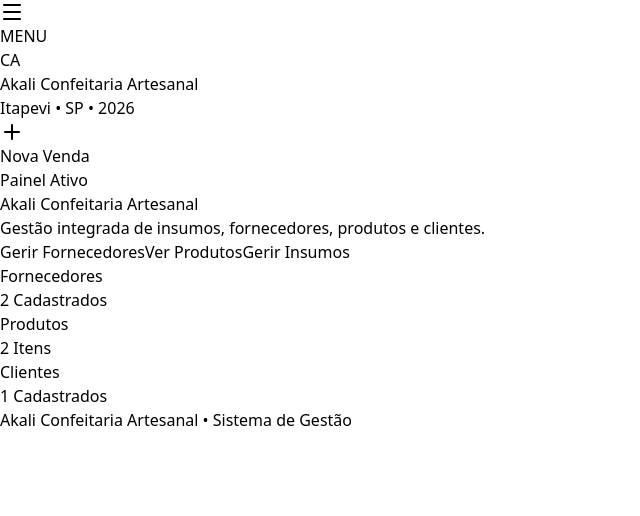
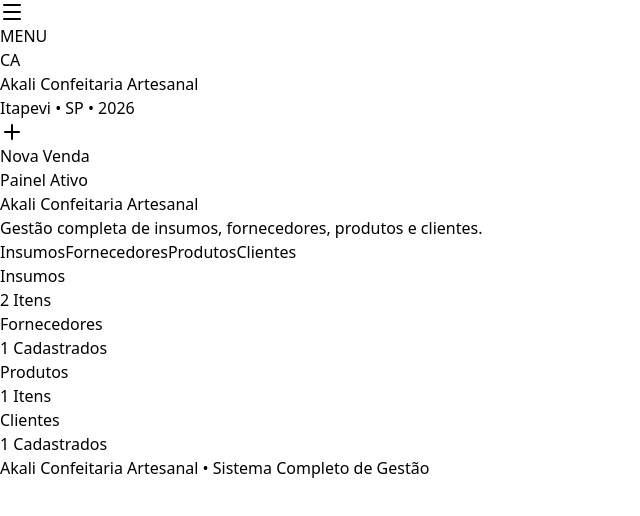
Before and after one commit to AkaliCA/confeitaria-artesanal, a React (Vite) app: page / in a window 1280 px wide. Shown: the top 516 px of the page, without its empty margins (0-640 px from the left). Built offline with nearby package versions, Linux system fonts and the light colour scheme.

Commit message:
Update App.jsx

```diff
--- a/src/App.jsx
+++ b/src/App.jsx
@@ -12,26 +12,23 @@ export default function App() {
   // Estados dos módulos
   const [insumos, setInsumos] = useState([
     { id: 1, nome: 'Leite Moça (Nestlé)', estoque: 18, unidade: 'un', custo: 8.50, min: 5 },
-    { id: 2, nome: 'Chocolate Belga 50%', estoque: 3.5, unidade: 'kg', custo: 65.00, min: 2 },
-    { id: 3, nome: 'Manteiga com Sal', estoque: 10, unidade: 'un', custo: 10.00, min: 4 }
+    { id: 2, nome: 'Chocolate Belga 50%', estoque: 3.5, unidade: 'kg', custo: 65.00, min: 2 }
   ]);
 
   const [fornecedores, setFornecedores] = useState([
-    { id: 1, nome: 'Atacadão Itapevi', contato: '(11) 4002-8922', categoria: 'Embalagens e Leite Condensado' },
-    { id: 2, nome: 'Loja de Confeitaria Doce Mel', contato: '(11) 97777-6666', categoria: 'Chocolates e Moldes' }
+    { id: 1, nome: 'Atacadão Itapevi', contato: '(11) 4002-8922', categoria: 'Embalagens' }
   ]);
 
   const [produtos, setProdutos] = useState([
-    { id: 1, nome: 'Bolo no Pote de Ninho com Morango', preco: 15.00, categoria: 'Bolos no Pote' },
-    { id: 2, nome: 'Brigadeiro Gourmet Belga (Caixa c/ 4)', preco: 18.00, categoria: 'Brigadeiros' }
+    { id: 1, nome: 'Bolo no Pote de Ninho', preco: 15.00, categoria: 'Bolos no Pote' }
   ]);
 
   const [clientes, setClientes] = useState([
     { id: 1, nome: 'Mariana Silva', telefone: '(11) 98888-7777', cidade: 'Itapevi/SP' }
   ]);
 
-  // Estados dos formulários
-  const [novoInsumo, setNovoInsumo] = useState({ nome: '', estoque: '', unidade: 'un', custo: '', min: 5 });
+  // Estados dos formulários individuais
+  const [novoInsumo, setNovoInsumo] = useState({ nome: '', estoque: '', unidade: 'un', custo: '' });
   const [novoFornecedor, setNovoFornecedor] = useState({ nome: '', contato: '', categoria: '' });
   const [novoProduto, setNovoProduto] = useState({ nome: '', preco: '', categoria: 'Bolos no Pote' });
   const [novoCliente, setNovoCliente] = useState({ nome: '', telefone: '', cidade: 'Itapevi/SP' });
@@ -40,7 +37,7 @@ export default function App() {
     e.preventDefault();
     if (!novoInsumo.nome || !novoInsumo.estoque || !novoInsumo.custo) return;
     setInsumos([...insumos, { id: Date.now(), ...novoInsumo, estoque: Number(novoInsumo.estoque), custo: Number(novoInsumo.custo) }]);
-    setNovoInsumo({ nome: '', estoque: '', unidade: 'un', custo: '', min: 5 });
+    setNovoInsumo({ nome: '', estoque: '', unidade: 'un', custo: '' });
   };
 
   const adicionarFornecedor = (e) => {
@@ -71,7 +68,6 @@ export default function App() {
     { id: 'produtos', label: '10. Produtos', icon: Sparkles },
     { id: 'clientes', label: '14. Clientes', icon: Users },
     { id: 'vendas', label: '15. Vendas', icon: ShoppingCart },
-    { id: 'lotes', label: '5. Lotes (PVPS/FEFO)', icon: Layers },
   ];
 
   return (
@@ -150,38 +146,46 @@ export default function App() {
                 Painel Ativo
               </span>
               <h2 className="text-xl font-bold mt-3 text-amber-100">Akali Confeitaria Artesanal</h2>
-              <p className="text-xs text-amber-200/80 mt-1">Gestão integrada de insumos, fornecedores, produtos e clientes.</p>
+              <p className="text-xs text-amber-200/80 mt-1">Gestão completa de insumos, fornecedores, produtos e clientes.</p>
 
-              <div className="grid grid-cols-1 sm:grid-cols-3 gap-3 mt-5">
-                <button onClick={() => setActiveTab('fornecedores')} className="bg-amber-600 hover:bg-amber-700 text-white text-xs py-2.5 px-4 rounded-xl font-semibold shadow">
-                  Gerir Fornecedores
+              <div className="grid grid-cols-1 sm:grid-cols-4 gap-3 mt-5">
+                <button onClick={() => setActiveTab('insumos')} className="bg-amber-600 hover:bg-amber-700 text-white text-xs py-2.5 px-3 rounded-xl font-semibold shadow">
+                  Insumos
                 </button>
-                <button onClick={() => setActiveTab('produtos')} className="bg-stone-800 text-amber-100 text-xs py-2.5 px-4 rounded-xl font-semibold border border-amber-900/50">
-                  Ver Produtos
+                <button onClick={() => setActiveTab('fornecedores')} className="bg-stone-800 text-amber-100 text-xs py-2.5 px-3 rounded-xl font-semibold border border-amber-900/50">
+                  Fornecedores
                 </button>
-                <button onClick={() => setActiveTab('insumos')} className="bg-stone-800 text-amber-100 text-xs py-2.5 px-4 rounded-xl font-semibold border border-amber-900/50">
-                  Gerir Insumos
+                <button onClick={() => setActiveTab('produtos')} className="bg-stone-800 text-amber-100 text-xs py-2.5 px-3 rounded-xl font-semibold border border-amber-900/50">
+                  Produtos
+                </button>
+                <button onClick={() => setActiveTab('clientes')} className="bg-stone-800 text-amber-100 text-xs py-2.5 px-3 rounded-xl font-semibold border border-amber-900/50">
+                  Clientes
                 </button>
               </div>
             </div>
 
-            <div className="grid grid-cols-1 sm:grid-cols-3 gap-4">
-              <div className="bg-white p-5 rounded-2xl border border-stone-200 shadow-sm">
+            <div className="grid grid-cols-1 sm:grid-cols-4 gap-4">
+              <div className="bg-white p-4 rounded-2xl border border-stone-200 shadow-sm">
+                <p className="text-[11px] font-bold text-stone-400 uppercase">Insumos</p>
+                <p className="text-xl font-bold text-stone-900 mt-1">{insumos.length} Itens</p>
+              </div>
+              <div className="bg-white p-4 rounded-2xl border border-stone-200 shadow-sm">
                 <p className="text-[11px] font-bold text-stone-400 uppercase">Fornecedores</p>
-                <p className="text-2xl font-bold text-stone-900 mt-1">{fornecedores.length} Cadastrados</p>
+                <p className="text-xl font-bold text-stone-900 mt-1">{fornecedores.length} Cadastrados</p>
               </div>
-              <div className="bg-white p-5 rounded-2xl border border-stone-200 shadow-sm">
+              <div className="bg-white p-4 rounded-2xl border border-stone-200 shadow-sm">
                 <p className="text-[11px] font-bold text-stone-400 uppercase">Produtos</p>
-                <p className="text-2xl font-bold text-stone-900 mt-1">{produtos.length} Itens</p>
+                <p className="text-xl font-bold text-stone-900 mt-1">{produtos.length} Itens</p>
               </div>
-              <div className="bg-white p-5 rounded-2xl border border-stone-200 shadow-sm">
+              <div className="bg-white p-4 rounded-2xl border border-stone-200 shadow-sm">
                 <p className="text-[11px] font-bold text-stone-400 uppercase">Clientes</p>
-                <p className="text-2xl font-bold text-stone-900 mt-1">{clientes.length} Cadastrados</p>
+                <p className="text-xl font-bold text-stone-900 mt-1">{clientes.length} Cadastrados</p>
               </div>
             </div>
           </div>
         )}
 
+        {/* INSUMOS */}
         {activeTab === 'insumos' && (
           <div className="space-y-6">
             <div className="bg-white rounded-2xl border border-stone-200 p-6 shadow-sm">
@@ -190,7 +194,7 @@ export default function App() {
                 <input type="text" placeholder="Nome" value={novoInsumo.nome} onChange={e => setNovoInsumo({...novoInsumo, nome: e.target.value})} className="px-3 py-2 border rounded-xl text-sm" />
                 <input type="number" placeholder="Estoque" value={novoInsumo.estoque} onChange={e => setNovoInsumo({...novoInsumo, estoque: e.target.value})} className="px-3 py-2 border rounded-xl text-sm" />
                 <input type="number" placeholder="Custo (R$)" value={novoInsumo.custo} onChange={e => setNovoInsumo({...novoInsumo, custo: e.target.value})} className="px-3 py-2 border rounded-xl text-sm" />
-                <button type="submit" className="bg-amber-700 text-white rounded-xl text-sm font-semibold px-4 py-2">Salvar Insumo</button>
+                <button type="submit" className="bg-amber-700 hover:bg-amber-800 text-white rounded-xl text-sm font-semibold px-4 py-2">Salvar Insumo</button>
               </form>
             </div>
             <div className="bg-white rounded-2xl border border-stone-200 overflow-hidden shadow-sm">
@@ -208,17 +212,16 @@ export default function App() {
           </div>
         )}
 
+        {/* FORNECEDORES */}
         {activeTab === 'fornecedores' && (
           <div className="space-y-6">
             <div className="bg-white rounded-2xl border border-stone-200 p-6 shadow-sm">
-              <h2 className="text-base font-bold text-stone-900 mb-4 flex items-center gap-2">
-                <Truck className="w-5 h-5 text-amber-700" /> Cadastrar Fornecedor
-              </h2>
+              <h2 className="text-base font-bold text-stone-900 mb-4">Cadastrar Fornecedor</h2>
               <form onSubmit={adicionarFornecedor} className="grid grid-cols-1 sm:grid-cols-4 gap-3">
-                <input type="text" placeholder="Nome do Fornecedor / Loja" value={novoFornecedor.nome} onChange={e => setNovoFornecedor({...novoFornecedor, nome: e.target.value})} className="px-3 py-2 border rounded-xl text-sm" />
+                <input type="text" placeholder="Nome do Fornecedor" value={novoFornecedor.nome} onChange={e => setNovoFornecedor({...novoFornecedor, nome: e.target.value})} className="px-3 py-2 border rounded-xl text-sm" />
                 <input type="text" placeholder="Contato / Telefone" value={novoFornecedor.contato} onChange={e => setNovoFornecedor({...novoFornecedor, contato: e.target.value})} className="px-3 py-2 border rounded-xl text-sm" />
-                <input type="text" placeholder="Categoria (ex: Embalagens)" value={novoFornecedor.categoria} onChange={e => setNovoFornecedor({...novoFornecedor, categoria: e.target.value})} className="px-3 py-2 border rounded-xl text-sm" />
-                <button type="submit" className="bg-amber-700 text-white rounded-xl text-sm font-semibold px-4 py-2">Salvar Fornecedor</button>
+                <input type="text" placeholder="Categoria" value={novoFornecedor.categoria} onChange={e => setNovoFornecedor({...novoFornecedor, categoria: e.target.value})} className="px-3 py-2 border rounded-xl text-sm" />
+                <button type="submit" className="bg-amber-700 hover:bg-amber-800 text-white rounded-xl text-sm font-semibold px-4 py-2">Salvar Fornecedor</button>
               </form>
             </div>
             <div className="bg-white rounded-2xl border border-stone-200 overflow-hidden shadow-sm">
@@ -236,6 +239,7 @@ export default function App() {
           </div>
         )}
 
+        {/* PRODUTOS */}
         {activeTab === 'produtos' && (
           <div className="space-y-6">
             <div className="bg-white rounded-2xl border border-stone-200 p-6 shadow-sm">
@@ -243,7 +247,7 @@ export default function App() {
               <form onSubmit={adicionarProduto} className="grid grid-cols-1 sm:grid-cols-3 gap-3">
                 <input type="text" placeholder="Nome do Produto" value={novoProduto.nome} onChange={e => setNovoProduto({...novoProduto, nome: e.target.value})} className="px-3 py-2 border rounded-xl text-sm" />
                 <input type="number" placeholder="Preço (R$)" value={novoProduto.preco} onChange={e => setNovoProduto({...novoProduto, preco: e.target.value})} className="px-3 py-2 border rounded-xl text-sm" />
-                <button type="submit" className="bg-amber-700 text-white rounded-xl text-sm font-semibold px-4 py-2">Salvar Produto</button>
+                <button type="submit" className="bg-amber-700 hover:bg-amber-800 text-white rounded-xl text-sm font-semibold px-4 py-2">Salvar Produto</button>
               </form>
             </div>
             <div className="bg-white rounded-2xl border border-stone-200 overflow-hidden shadow-sm">
@@ -261,14 +265,15 @@ export default function App() {
           </div>
         )}
 
+        {/* CLIENTES */}
         {activeTab === 'clientes' && (
           <div className="space-y-6">
             <div className="bg-white rounded-2xl border border-stone-200 p-6 shadow-sm">
               <h2 className="text-base font-bold text-stone-900 mb-4">Cadastrar Cliente</h2>
               <form onSubmit={adicionarCliente} className="grid grid-cols-1 sm:grid-cols-3 gap-3">
-                <input type="text" placeholder="Nome" value={novoCliente.nome} onChange={e => setNovoCliente({...novoCliente, nome: e.target.value})} className="px-3 py-2 border rounded-xl text-sm" />
-                <input type="text" placeholder="Telefone" value={novoCliente.telefone} onChange={e => setNovoCliente({...novoCliente, telefone: e.target.value})} className="px-3 py-2 border rounded-xl text-sm" />
-                <button type="submit" className="bg-amber-700 text-white rounded-xl text-sm font-semibold px-4 py-2">Salvar Cliente</button>
+                <input type="text" placeholder="Nome do Cliente" value={novoCliente.nome} onChange={e => setNovoCliente({...novoCliente, nome: e.target.value})} className="px-3 py-2 border rounded-xl text-sm" />
+                <input type="text" placeholder="Telefone / WhatsApp" value={novoCliente.telefone} onChange={e => setNovoCliente({...novoCliente, telefone: e.target.value})} className="px-3 py-2 border rounded-xl text-sm" />
+                <button type="submit" className="bg-amber-700 hover:bg-amber-800 text-white rounded-xl text-sm font-semibold px-4 py-2">Salvar Cliente</button>
               </form>
             </div>
             <div className="bg-white rounded-2xl border border-stone-200 overflow-hidden shadow-sm">
@@ -293,17 +298,10 @@ export default function App() {
           </div>
         )}
 
-        {activeTab !== 'dashboard' && activeTab !== 'insumos' && activeTab !== 'fornecedores' && activeTab !== 'produtos' && activeTab !== 'clientes' && activeTab !== 'vendas' && (
-          <div className="bg-white rounded-2xl border border-stone-200 p-8 text-center shadow-sm space-y-3">
-            <h2 className="text-base font-bold text-stone-900 capitalize">Módulo: {activeTab}</h2>
-            <button onClick={() => setActiveTab('dashboard')} className="mt-2 bg-[#2D1810] text-amber-100 px-4 py-2 rounded-xl text-xs font-semibold">Voltar ao Dashboard</button>
-          </div>
-        )}
-
       </main>
 
       <footer className="bg-white border-t border-stone-200 py-4 text-center text-xs text-stone-500 mt-auto">
-        Akali Confeitaria Artesanal • Sistema de Gestão
+        Akali Confeitaria Artesanal • Sistema Completo de Gestão
       </footer>
     </div>
   );
```
